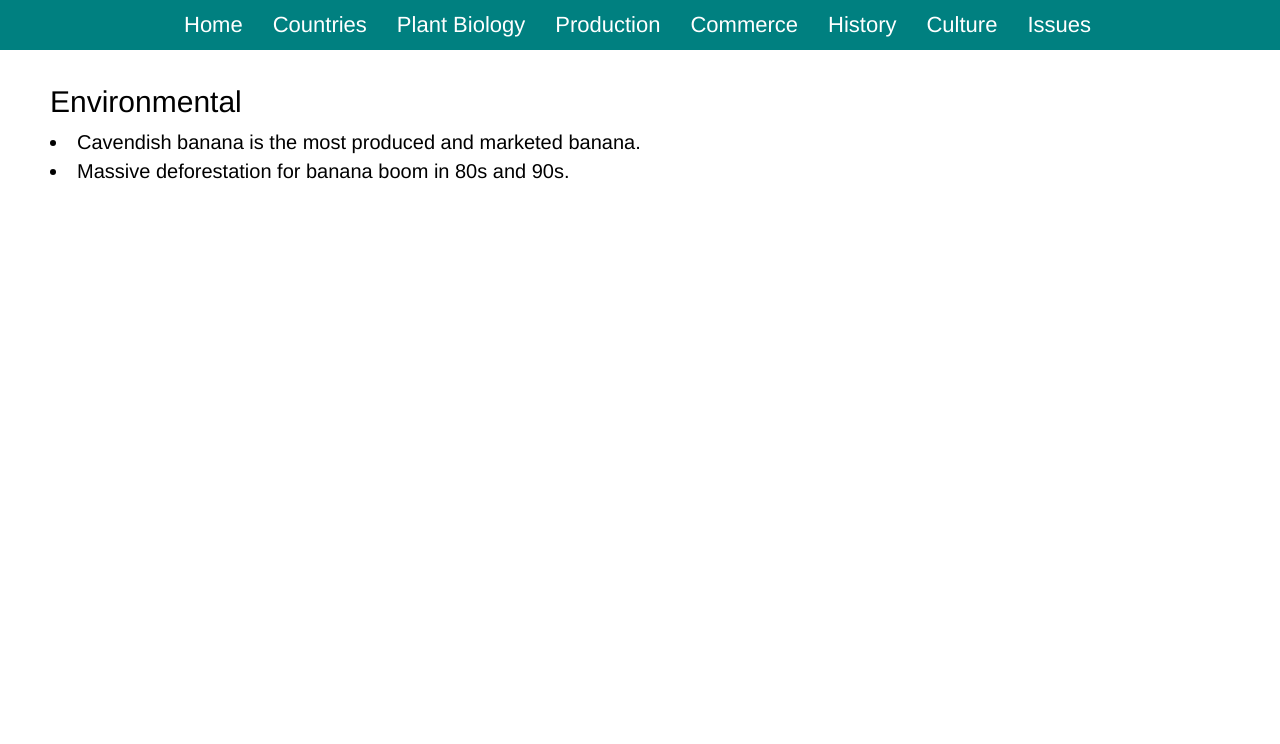
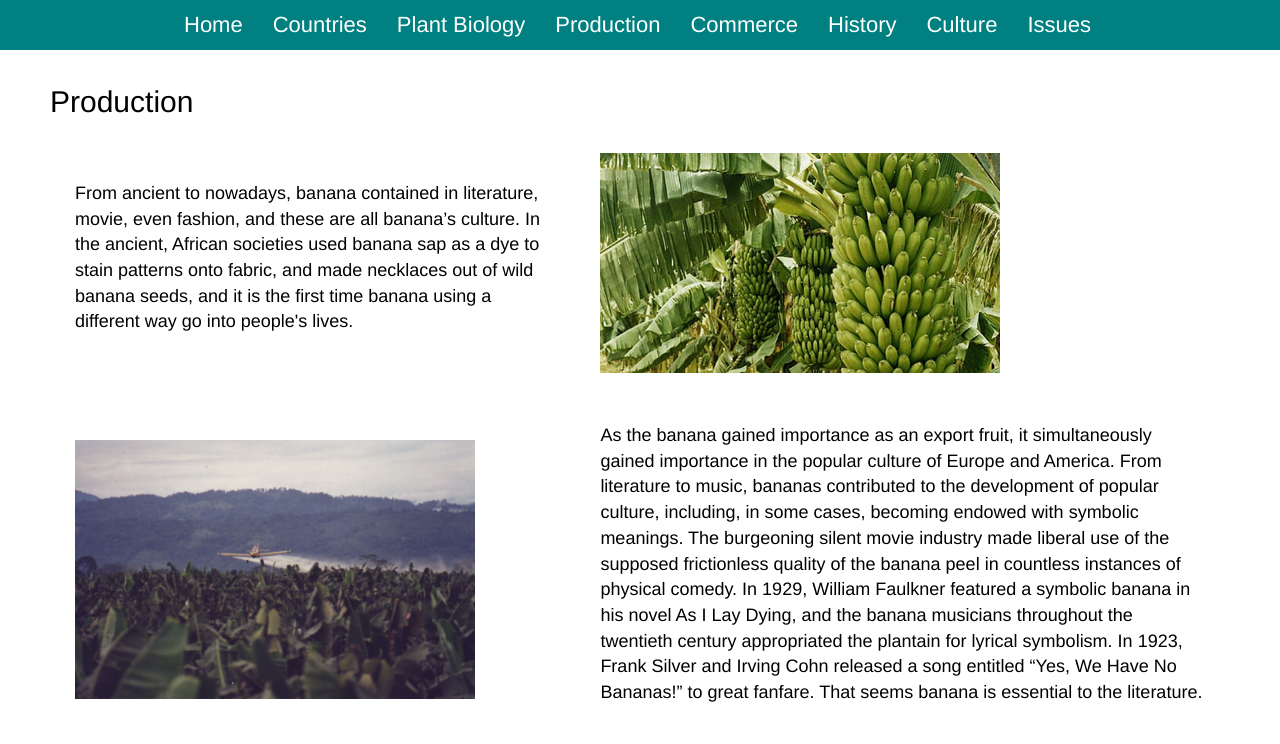
Before and after one commit to sagarwal-atg/banana, a website: page culture.html in a window 1280 px wide. Drawn offline with nearby package versions, Linux system fonts and the light colour scheme.

Commit message:
culture updated

```diff
--- a/culture.html
+++ b/culture.html
@@ -11,7 +11,6 @@
     </style>
   </head>
   <body>
-    <div>
       <!-- <div id="search-container" class="container-fluid vertical-align">
         <span class="uppercase left"><span class="glyphicon glyphicon-search"></span>Search</span>
         <span class="uppercase right">Log In<span class="glyphicon glyphicon-log-in"></span></span>
@@ -35,19 +34,35 @@
             <li class="vcenter"><a href="issues.html">Issues</a></li>
           </ul>
         </div>
-  </div>
+    </div>
 
-      <div class='content-container'>
-        <h2>Environmental</h2>
+      <div class='content-container1'>
+        <h2>Production</h2>
 
-        <p>
-          <!-- <img src='img/yolo.jpg' align='left' style='margin-right: 15px'> -->
-          <li>Cavendish banana is the most produced and marketed banana.</li>
-          <li>Massive deforestation for banana boom in 80s and 90s.</li>
-        </p>
+        <table class='tinkTable'>
+            <tr>
+                <td>
+                    <p>
+                        From ancient to nowadays, banana contained in literature, movie, even fashion, and these are all banana’s culture. In the ancient, African societies used banana sap as a dye to stain patterns onto fabric, and made necklaces out of wild banana seeds, and it is the first time banana using a different way go into people's lives.
+                    </p>
+                </td>
 
+                <td>
+                    <img class='leftVanaspati' src='img/banana1.jpg'>
+                </td>
+            </tr>
+            <tr>
+                <td>
+                   <img class='rightVanaspati' src='img/banana.jpg'>
+                </td>
+                <td>
+                    <p>As the banana gained importance as an export fruit, it simultaneously gained importance in the popular culture of Europe and America. From literature to music, bananas contributed to the development of popular culture, including, in some cases, becoming endowed with symbolic meanings. The burgeoning silent movie industry made liberal use of the supposed frictionless quality of the banana peel in countless instances of physical comedy. In 1929, William Faulkner featured a symbolic banana in his novel As I Lay Dying, and the banana musicians throughout the twentieth century appropriated the plantain for lyrical symbolism.
+In 1923, Frank Silver and Irving Cohn released a song entitled “Yes, We Have No Bananas!” to great fanfare. That seems banana is essential to the literature.
+                    </p>
+                </td>
 
-      </div>
+            </tr>
+        </table>
 
 
 
```
